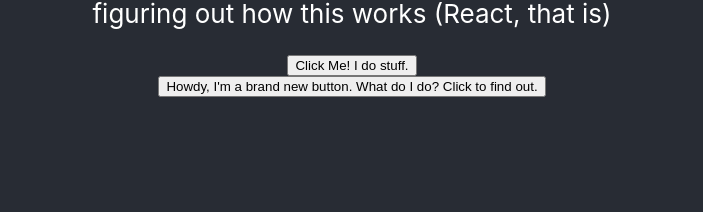
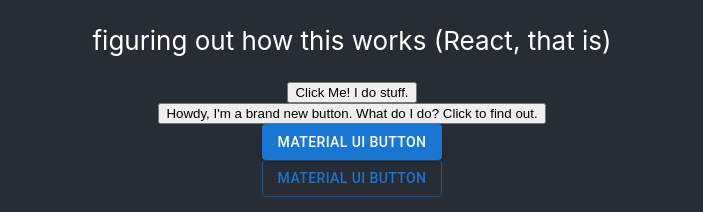
Before and after one commit to Shiela-P/first-react, a React (Create React App) app: page / in a window 1280 px wide. Shown: the part 585-797 px from the top of the page, without its empty margins (288-991 px from the left). Built offline with nearby package versions, Linux system fonts and the light colour scheme.

Commit message:
imported material UI library and made some buttons to see how it worked

```diff
--- a/src/App.js
+++ b/src/App.js
@@ -1,5 +1,6 @@
 import logo from './logo.svg';
 import './App.css';
+import Button from '@mui/material/Button';
 
 function buttonDoStuff(){
   alert("I can make a message! So cool :)");
@@ -12,7 +13,7 @@
 
 
 const imgAttributes = {
-  src: "/coolPic.jpg",
+  src: "./coolPic.jpg",
   width: "50%"
 };
 
@@ -20,7 +21,9 @@
 return (
   <div>
     <img
-    src={imgAttributes.src}/>
+    src={imgAttributes.src}
+    width={imgAttributes.width}/>
+
   </div>
 )
 }
@@ -38,7 +41,11 @@
         <p>figuring out how this works (React, that is)</p>
         <button onClick={buttonDoStuff}>Click Me! I do stuff.</button>
         <button onClick={newButton}>Howdy, I'm a brand new button. What do I do? Click to find out.</button>
+        <Button variant="contained">material UI button</Button>
+        <Button variant="outlined">material UI button</Button>
       </header>
+
+
     </div>
   );
 }
```
Also changed, not shown: public/coolPic.jpg (added).
